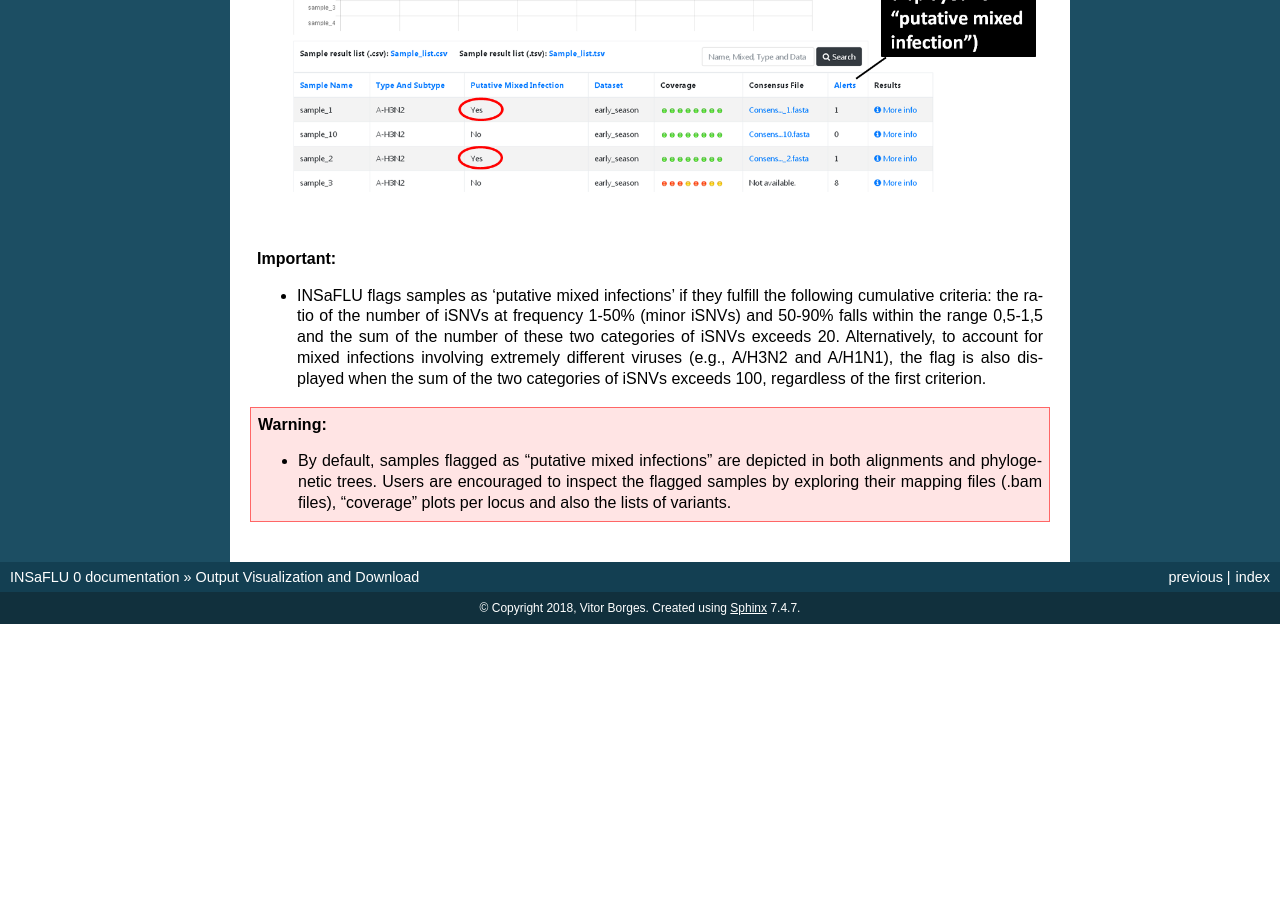
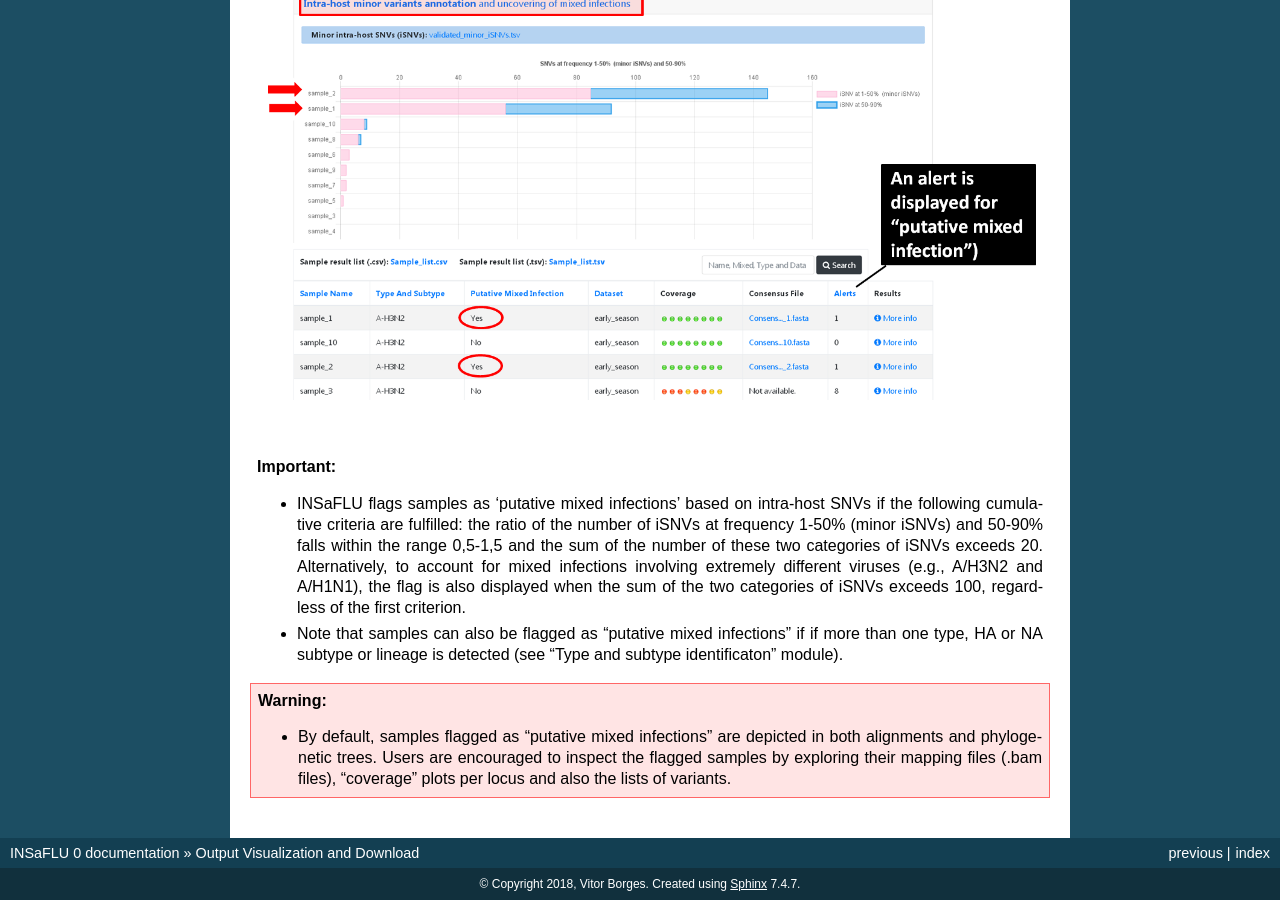
Before and after one commit to INSaFLU/insaflu_docs, a Sphinx documentation site: the page built from docs/output_visualization.rst, in a window 1280 px wide and 900 px high, scrolled down 11467 px. Built offline with Sphinx 7.4.7, drawn with Linux system fonts in a browser that asks for light colours; formulas are drawn with MathJax 3; before the commit the page ends 12091 px from its top, so only the background shows below that; some of the changed text lies outside the part shown.

Commit message:
[Add] More info about flags and alerts

```diff
--- a/docs/data_analysis.rst
+++ b/docs/data_analysis.rst
@@ -50,7 +50,7 @@
 
 *Description*
 
-This module uses quality processed reads obtained through Trimmomatic analysis and performs a draft de novo assembly using SPAdes. The assemblies are subsequently screened (using abricate) against a gene sequence database that allows the discrimination of the influenza types A and B, all currently defined influenza A subtypes (18 hemagglutinin subtypes and 11 neuraminidase sub-types) and the two influenza B lineages (Yamagata and Victoria). The detection of type and subtype/lineage is automatically provided upon reads upload (i.e., no user intervention is needed).
+This module uses quality processed reads obtained through Trimmomatic analysis and performs a draft de novo assembly using SPAdes. The assemblies are subsequently screened (using abricate) against a gene sequence database that allows the discrimination of the influenza types A and B, all currently defined influenza A subtypes (18 hemagglutinin subtypes and 11 neuraminidase sub-types) and the two influenza B lineages (Yamagata and Victoria). The detection of type and subtype/lineage is automatically provided upon reads upload (i.e., no user intervention is needed). INSaFLU flags samples as "putative mixed infections" if more than one type, HA or NA subtype or lineage is detected. In addition, specific alerts are generated if an incomplete type/subtype is assigned.
 
 *Software version/settings*
 
@@ -177,7 +177,7 @@
 
 *Description*
 
-This module uses mapping data for the set of samples from each user-restricted INSaFLU project and provides a list of minor intra-host single nucleotide variants (iSNVs), i.e., SNV displaying intra-sample frequency between 1- 50%. This output is automatically re-build and cumulatively updated as more samples are added to each INSaFLU project, making continuous data integration completely flexible and scalable. Plots of the proportion of iSNV at frequency at 1-50%  (minor iSNVs) and at frequency 50-90% detected for each sample are also provided as mean to a guide the uncovering of putative mixed infections (exemplified in the Figure). INSaFLU flags samples as “putative mixed infections” if they fulfill the following cumulative criteria: the ratio of the number of iSNVs at frequency at 1-50%  (minor iSNVs) and 50-90% falls within the range 0,5-1,5 and the sum of the number of these two categories of iSNVs exceeds 20. Alternatively, to account for mixed infections involving extremely different viruses (e.g., A/H3N2 and A/H1N1), the flag is also displayed when the the sum of the two categories of iSNVs exceeds 100, regardless of the first criterion.
+This module uses mapping data for the set of samples from each user-restricted INSaFLU project and provides a list of minor intra-host single nucleotide variants (iSNVs), i.e., SNV displaying intra-sample frequency between 1- 50%. This output is automatically re-build and cumulatively updated as more samples are added to each INSaFLU project, making continuous data integration completely flexible and scalable. Plots of the proportion of iSNV at frequency at 1-50%  (minor iSNVs) and at frequency 50-90% detected for each sample are also provided as mean to a guide the uncovering of putative mixed infections (exemplified in the Figure). INSaFLU flags samples as “putative mixed infections” based on intra-host SNVs if the following cumulative criteria are fulfilled: the ratio of the number of iSNVs at frequency at 1-50%  (minor iSNVs) and 50-90% falls within the range 0,5-1,5 and the sum of the number of these two categories of iSNVs exceeds 20. Alternatively, to account for mixed infections involving extremely different viruses (e.g., A/H3N2 and A/H1N1), the flag is also displayed when the the sum of the two categories of iSNVs exceeds 100, regardless of the first criterion.
 
 .. image:: _static/graph_mixed.png
 
--- a/docs/output_visualization.rst
+++ b/docs/output_visualization.rst
@@ -53,6 +53,14 @@
 - **Typing and subtyping data**
 
 .. image:: _static/sample_Type_subtype.png
+
+.. note::
+   - INSaFLU allows the discrimination of the influenza types A and B, all currently defined influenza A subtypes (18 hemagglutinin subtypes and 11 neuraminidase sub-types) and the two influenza B lineages (Yamagata and Victoria).
+
+   - INSaFLU flags samples as "putative mixed infections" if more than one type, HA or NA subtype or lineage is detected. In addition, specific alerts are generated if an incomplete type/subtype is assigned.
+
+
+- **Typing and subtyping data**
 
 Explore the *Projects* menu
 ---------------------------
@@ -233,7 +241,11 @@
 
 
 .. important::
-   - INSaFLU flags samples as 'putative mixed infections' if they fulfill the following cumulative criteria: the ratio of the number of iSNVs at frequency 1-50% (minor iSNVs) and 50-90% falls within the range 0,5-1,5 and the sum of the number of these two categories of iSNVs exceeds 20. Alternatively, to account for mixed infections involving extremely different viruses (e.g., A/H3N2 and A/H1N1), the flag is also displayed when the sum of the two categories of iSNVs exceeds 100, regardless of the first criterion.
+   - INSaFLU flags samples as 'putative mixed infections' based on intra-host SNVs if the following cumulative criteria are fulfilled: the ratio of the number of iSNVs at frequency 1-50% (minor iSNVs) and 50-90% falls within the range 0,5-1,5 and the sum of the number of these two categories of iSNVs exceeds 20. Alternatively, to account for mixed infections involving extremely different viruses (e.g., A/H3N2 and A/H1N1), the flag is also displayed when the sum of the two categories of iSNVs exceeds 100, regardless of the first criterion.
+
+   - Note that samples can also be flagged as "putative mixed infections" if if more than one type, HA or NA subtype or lineage is detected (see "Type and subtype identificaton" module).
+
+
 
 .. warning::
    - By default, samples flagged as "putative mixed infections" are depicted in both alignments and phylogenetic trees. Users are encouraged to inspect the flagged samples by exploring their mapping files (.bam files), "coverage" plots per locus and also the lists of variants.
```
